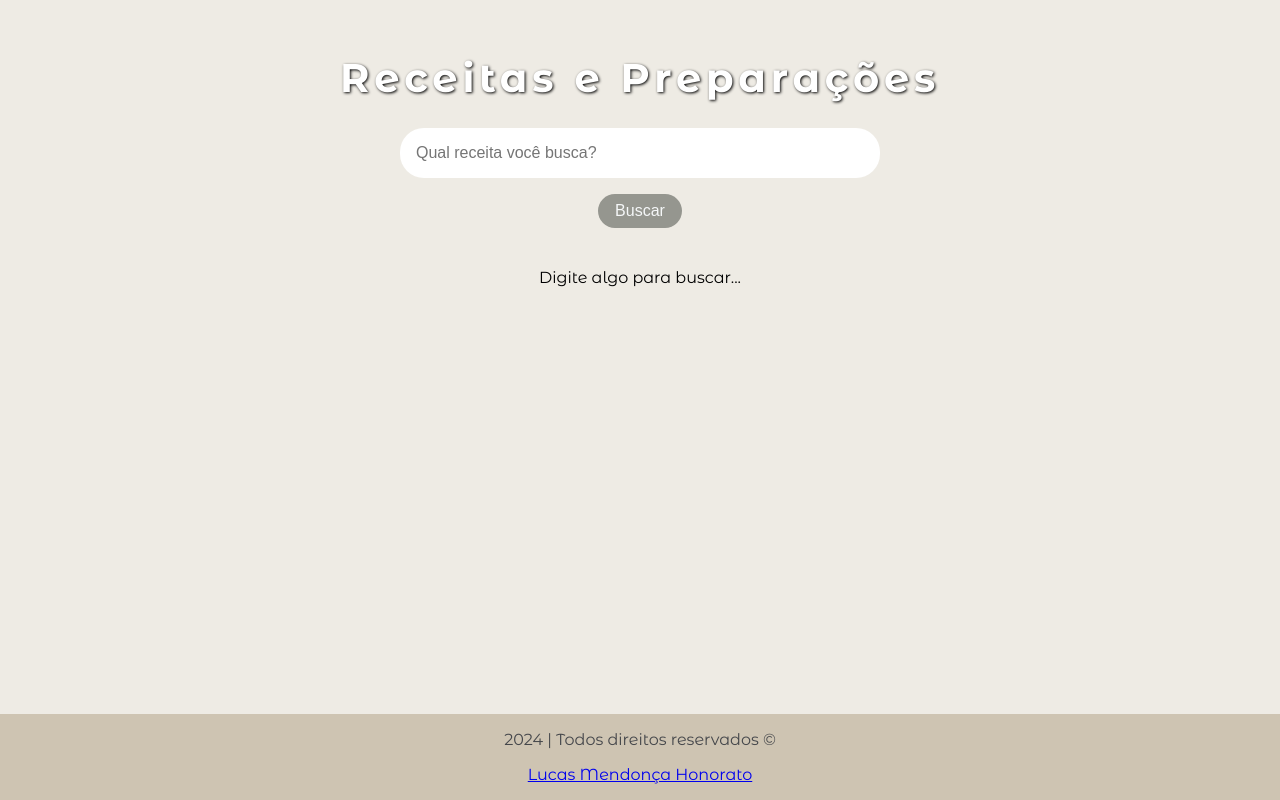
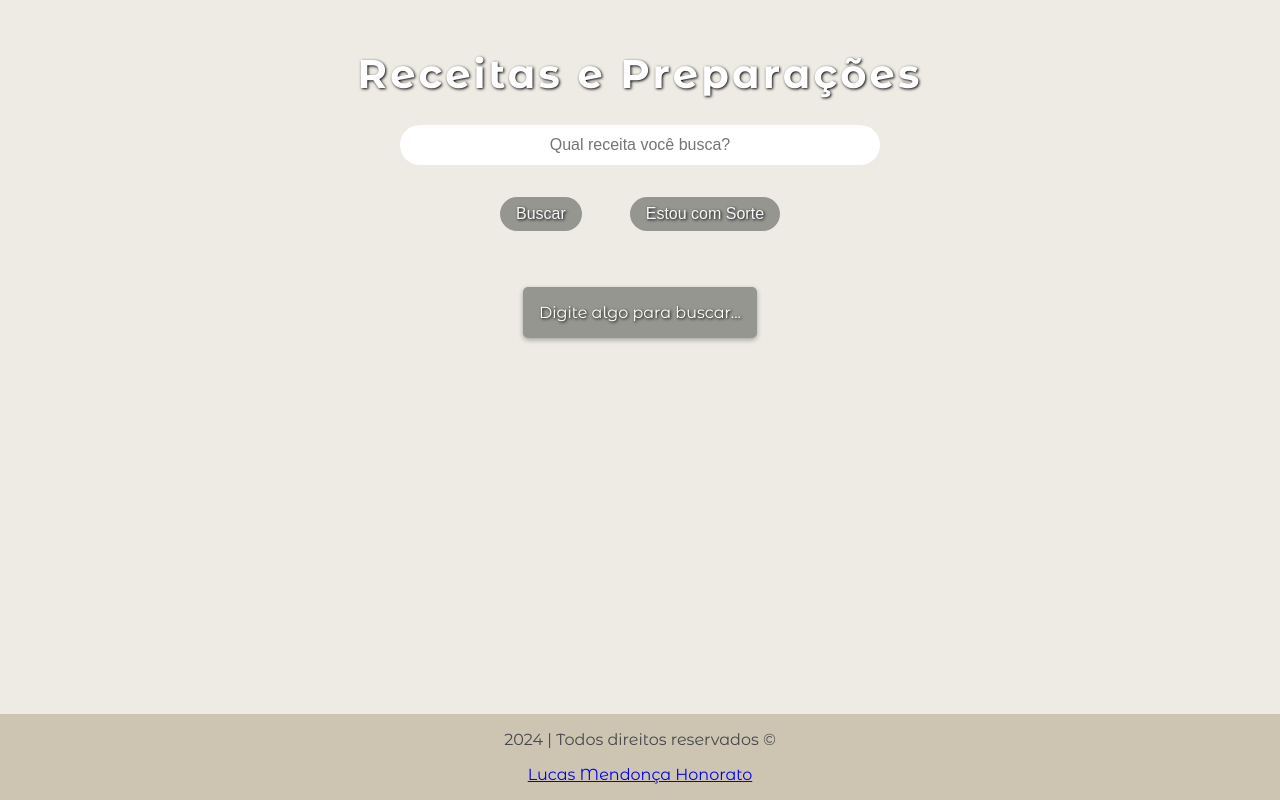
Before and after one commit to Luc4sMH/Projeto-Receitas, a plain HTML site: page index.html in a window 1280 px wide. Both pictures are taken after a click on the button "Buscar". Drawn offline with Linux system fonts and the light colour scheme.

Commit message:
Adicionando funções
Adicionando funções de teste - ajuda de colegas

```diff
--- a/app.js
+++ b/app.js
@@ -5,7 +5,7 @@ function pesquisar() {
   let campoPesquisa = document.getElementById("campo-pesquisa").value
 
   if (!campoPesquisa) {
-      section.innerHTML = "Digite algo para buscar..."
+      section.innerHTML = "<p class='erro-busca'>Digite algo para buscar...</p>"
       return
   }
 
@@ -40,10 +40,29 @@ function pesquisar() {
   }
 
   if (!resultados) {
-    resultados = "<p>Nenhuma receita encontrada</p>"
+    resultados = "<p class='erro-busca'>Nenhuma receita encontrada</p>"
   }
 
   section.innerHTML = resultados;
 }
 
-// teste de commit
+function random() {
+  let dados = getDados();
+  let indiceAleatorio = Math.floor(Math.random() * dados.length);
+  let itemSorte = dados[indiceAleatorio];
+  let section = document.getElementById("resultados-pesquisa");
+  section.innerHTML = `
+  <div class="item-resultado">
+        <h2>
+          <a href="${itemSorte.link}" target="_blank">${itemSorte.titulo}</a>
+        </h2>
+        <p class="descricao-meta">${itemSorte.descricao}</p>
+        <p>Prato feito na: ${itemSorte.panela}</p>
+        <a href="${itemSorte.link}" target="_blank">Saiba mais sobre o prato</a>
+      </div>
+  `;
+}
+
+function getDados() {
+  return dados;
+}
--- a/index.html
+++ b/index.html
@@ -13,8 +13,12 @@
     <main>
         <section>
             <input type="text" placeholder="Qual receita você busca?" id="campo-pesquisa">
-            <button type="submit" onclick="pesquisar()">Buscar</button>
         </section>
+        <section class="buttons">
+                <button type="submit" onclick="pesquisar()">Buscar</button>
+                <button id="random" onclick="random()">Estou com Sorte</button>
+        </section>
+
         <section class="resultados-pesquisa" id="resultados-pesquisa"></section>
     </main>
     <hr>
--- a/style.css
+++ b/style.css
@@ -24,7 +24,7 @@ h1 {
     border: 2px 2px 2px 2px;
     /* color: #222831; Cor do texto */
     text-align: center; /* Alinha o texto ao centro */
-    letter-spacing: 0.3rem; /* Espaçamento entre letras */
+    letter-spacing: 0.2rem; /* Espaçamento entre letras */
     text-shadow: 1px 1px 3px rgba(0, 0, 0,1);
 }
 
@@ -38,31 +38,99 @@ section {
 
 /* Estiliza os inputs dentro das seções */
 section input {
+    text-align: center;
     width: 30rem; /* Largura dos inputs */
     border: none; /* Remove a borda padrão */
-    padding: 1rem; /* Espaçamento interno */
+    padding: 0.7rem; /* Espaçamento interno */
     border-radius: 1.5rem; /* Borda arredondada */
-    margin-bottom: 1rem; /* Espaçamento abaixo dos inputs */
+    margin-bottom: -1.0rem; /* Espaçamento abaixo dos inputs */
     color: #45474B; /* Cor do texto */
     font-size: 1rem; /* Tamanho da fonte */
     box-sizing: border-box; /* Inclui padding e border na largura total */
 }
 
+.buttons {
+    display: flex;
+    flex-direction: row;
+    align-items: center;
+    justify-content: center;
+}
+
 /* Estiliza os botões dentro das seções */
 section button {
-    padding: 0.5rem 1.1rem; /* Espaçamento interno do botão */
+    padding: 0.5rem 1.0rem;
+    margin-right: 1.5rem;
+    margin-left: 1.5rem;
     border: none; /* Remove a borda padrão */
     border-radius: 1.5rem; /* Borda arredondada */
     background-color: #95968f; /* Cor de fundo do botão */
     color: #F5F7F8; /* Cor do texto do botão */
     font-size: 1rem; /* Tamanho da fonte */
     cursor: pointer; /* Muda o cursor para indicar que é clicável */
+    text-shadow: 1px 1px 3px rgba(0, 0, 0,1);
 }
 
 /* Adiciona efeito hover ao botão de pesquisa */
 section button:hover {
     background-color: #6c6d66; /* Muda a cor de fundo ao passar o mouse */
     box-shadow: 0 4px 8px rgba(0, 0, 0, 0.2); /* Adiciona uma sombra mais intensa */
+}
+
+.erro-busca {
+    color: #fff;
+    /*Cor da mensagem de erro*/
+    background-color: #95968f;
+    /*Cor vermelha de fundo*/
+    padding: 1rem;
+    /*Espaço interno*/
+    border: none;
+    border-radius: 5px;
+    text-align: center;
+    text-shadow: 1px 1px 3px rgba(0, 0, 0,1);
+    box-shadow: 0 2px 5px rgba(0, 0, 0, 0.3);
+    animation: treme 0.5s;
+}
+
+@keyframes treme {
+    0% {
+        transform: translateX(0);
+    }
+
+    10% {
+        transform: translateX(-10px);
+    }
+
+    20% {
+        transform: translateX(10px);
+    }
+
+    30% {
+        transform: translateX(-8px);
+    }
+
+    40% {
+        transform: translateX(8px);
+    }
+
+    50% {
+        transform: translateX(-4px);
+    }
+
+    60% {
+        transform: translateX(4px);
+    }
+
+    70% {
+        transform: translateX(-2px);
+    }
+
+    80% {
+        transform: translateX(2px);
+    }
+
+    100% {
+        transform: translateX(0);
+    }
 }
 
 /* Estiliza a caixa de resultados da pesquisa */
@@ -174,3 +242,11 @@ footer {
         font-size: 0.9rem; /* Tamanho da fonte do rodapé em telas pequenas */
     }
 }
+
+/* TESTES NO CSS E JAVASCRIPT */
+
+.botaofechar {
+  background-color: #000;
+  padding: 4px 10px;
+  border-radius: 5px;
+}
```
